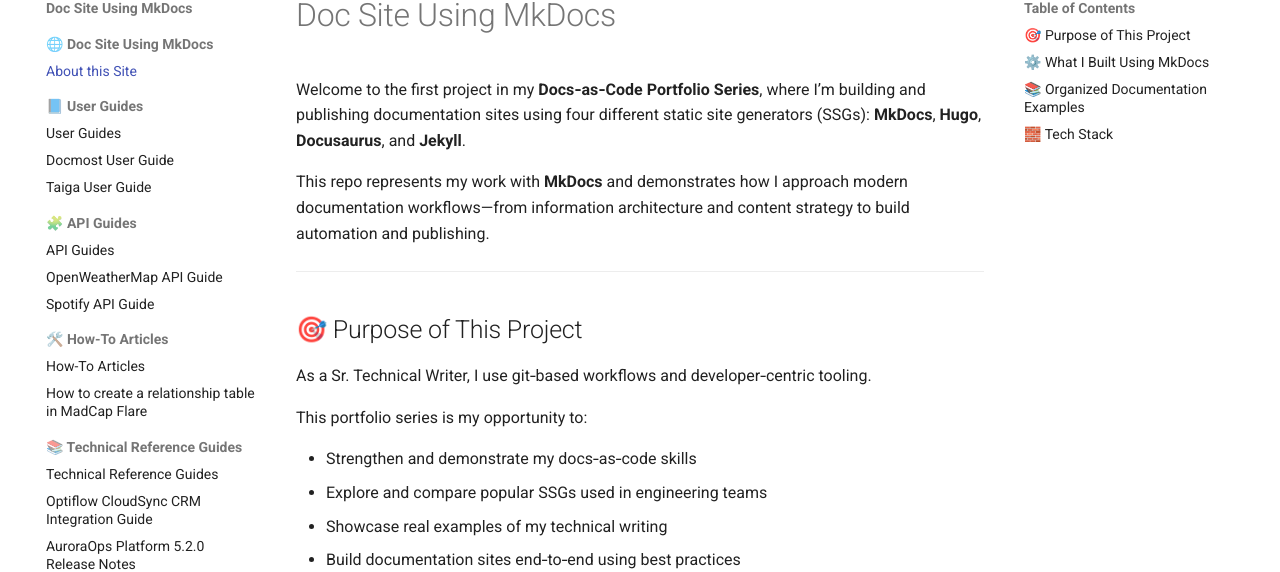
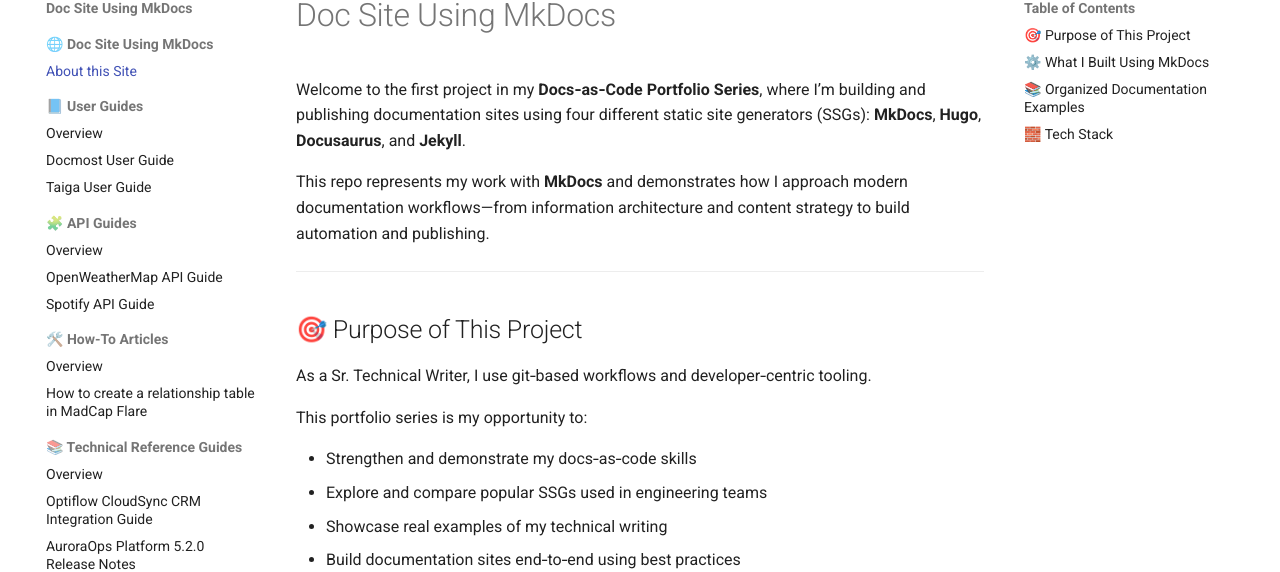
Before and after one commit to LizMarlowe-byte/docs-as-code-portfolio-mkdocs, an MkDocs documentation site: the page built from docs/index.md, in a window 1280 px wide. Shown: the part 103-675 px from the top of the page. Built offline with MkDocs 1.6.1 and Material for MkDocs 9.7.7, drawn with Linux system fonts in a browser that asks for light colours.

Commit message:
Update mkdocs.yml

```diff
--- a/mkdocs.yml
+++ b/mkdocs.yml
@@ -52,21 +52,21 @@
       - About this Site: index.md
 
   - 📘 User Guides:
-      - User Guides: user-guides/index.md
+      - Overview: user-guides/index.md
       - Docmost User Guide: user-guides/Docmost-User-Guide.md
       - Taiga User Guide: user-guides/Taiga-User-Guide.md
 
   - 🧩 API Guides:
-      - API Guides: api-guides/index.md
+      - Overview: api-guides/index.md
       - OpenWeatherMap API Guide: api-guides/OpenWeatherMap-API-Guide.md
       - Spotify API Guide: api-guides/Spotify-API-Guide.md
 
   - 🛠️ How-To Articles:
-      - How-To Articles: how-to-articles/index.md
+      - Overview: how-to-articles/index.md
       - How to create a relationship table in MadCap Flare: how-to-articles/How-to-create-a-relationship-table-in-MadCap-Flare.md
 
   - 📚 Technical Reference Guides:
-      - Technical Reference Guides: technical-reference-guides/index.md
+      - Overview: technical-reference-guides/index.md
       - Optiflow CloudSync CRM Integration Guide: technical-reference-guides/Optiflow_CloudSync_CRM_Integration_Guide.md
       - AuroraOps Platform 5.2.0 Release Notes: technical-reference-guides/AuroraOps-Platform-5.2.0-Release-Notes.md
 
```
